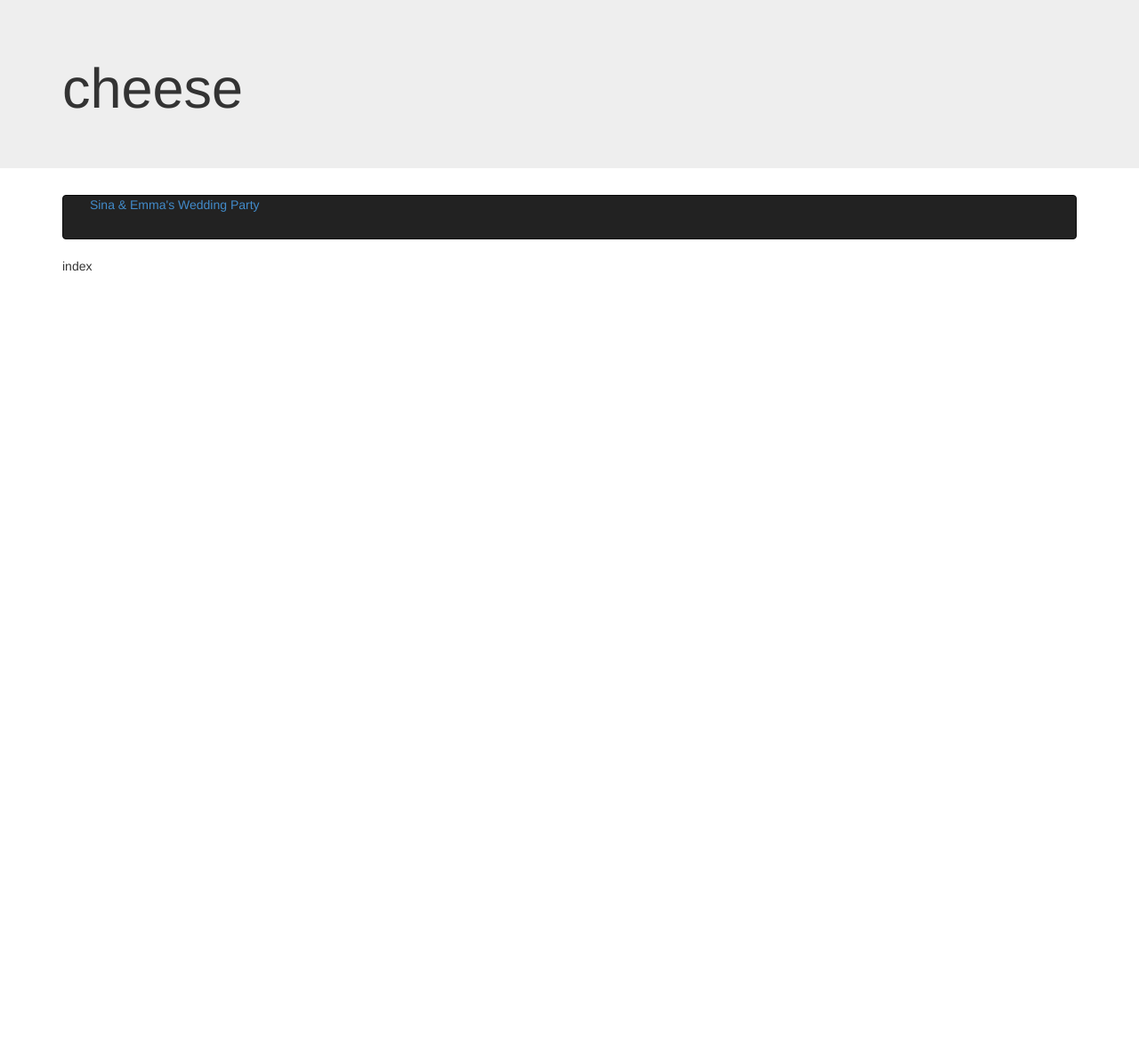
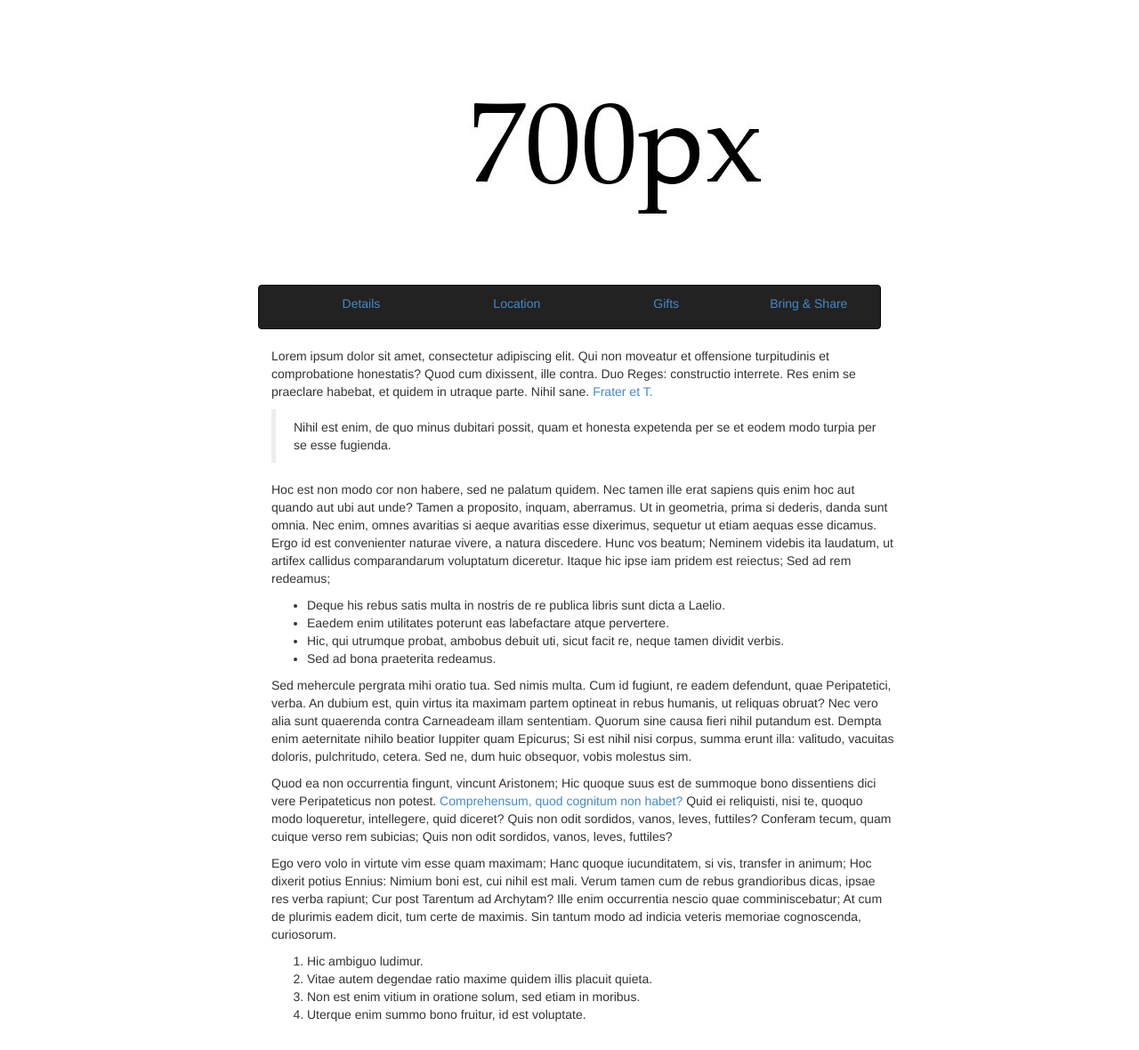
Before and after one commit to sinjax/emmasinaweddingtime, a Flask app: page / in a window 1280 px wide. Shown: the whole page at 89% size. Before the commit the page ends 305 px from the top, so only its background shows below. Run offline with Flask 2, Linux system fonts and the light colour scheme; some libraries are stand-ins or nearby versions.

Commit message:
added a resizable title bar and the main structure of the site

```diff
--- /dev/null
+++ b/wedding/static/assets/css/jumbotron-narrow.css
@@ -0,0 +1,79 @@
+/* Space out content a bit */
+body {
+  padding-top: 20px;
+  padding-bottom: 20px;
+}
+
+/* Everything but the jumbotron gets side spacing for mobile first views */
+.header,
+.marketing,
+.footer {
+  padding-left: 15px;
+  padding-right: 15px;
+}
+
+/* Custom page header */
+.header {
+  border-bottom: 1px solid #e5e5e5;
+}
+/* Make the masthead heading the same height as the navigation */
+.header h3 {
+  margin-top: 0;
+  margin-bottom: 0;
+  line-height: 40px;
+  padding-bottom: 19px;
+}
+
+/* Custom page footer */
+.footer {
+  padding-top: 19px;
+  color: #777;
+  border-top: 1px solid #e5e5e5;
+}
+
+/* Customize container */
+@media (min-width: 768px) {
+  .container {
+    max-width: 730px;
+  }
+}
+.container-narrow > hr {
+  margin: 30px 0;
+}
+
+/* Main marketing message and sign up button */
+.jumbotron {
+  text-align: center;
+  border-bottom: 1px solid #e5e5e5;
+}
+.jumbotron .btn {
+  font-size: 21px;
+  padding: 14px 24px;
+}
+
+/* Supporting marketing content */
+.marketing {
+  margin: 40px 0;
+}
+.marketing p + h4 {
+  margin-top: 28px;
+}
+
+/* Responsive: Portrait tablets and up */
+@media screen and (min-width: 768px) {
+  /* Remove the padding we set earlier */
+  .header,
+  .marketing,
+  .footer {
+    padding-left: 0;
+    padding-right: 0;
+  }
+  /* Space out the masthead */
+  .header {
+    margin-bottom: 30px;
+  }
+  /* Remove the bottom border on the jumbotron for visual effect */
+  .jumbotron {
+    border-bottom: 0;
+  }
+}
--- a/wedding/templates/base.html
+++ b/wedding/templates/base.html
@@ -1,16 +1,55 @@
 <!DOCTYPE html>
 <html lang="en">
+
 <head>
     <meta charset="utf-8">
     <title>{% block title %}{% endblock %}</title>
 
     <!-- Le styles -->
     <link href="{{ url_for('static', filename='assets/css/bootstrap.css') }}" rel="stylesheet">
+    <link href="{{ url_for('static', filename='assets/css/jumbotron-narrow.css') }}" rel="stylesheet">
     <!-- <link href="{{ url_for('static',filename='assets/css/bootstrap-responsive.css') }}" rel="stylesheet"> -->
 
     <style type="text/css" media="screen">
     /* Customize container */
-
+    .titleholder {
+        margin-bottom:0;
+        padding:0;
+        margin:0;
+        background-color:white;
+    }
+    #titleimg{
+      margin: 0 auto;
+    }
+    /* Customize container */
+    @media (min-width: 700px) {
+        #titleimg {
+          width:700px;
+          height:300px;
+          background-image: url("{{ url_for('static', filename='assets/imgs/700px.jpg') }}")
+        }
+    }
+    @media (max-width: 699px) and (min-width: 500px) {
+        #titleimg {
+          width:500px;
+          height:200px;
+          background-image: url("{{ url_for('static', filename='assets/imgs/500px.jpg') }}")
+        }
+    }
+    @media (max-width: 499px){
+        #titleimg {
+          width:300px;
+          height:150px;
+          background-image: url("{{ url_for('static', filename='assets/imgs/300px.jpg') }}")
+        }
+    }
+    @media (max-width: 399px){
+        #titleimg {
+          width:200px;
+          height:100px;
+          background-image: url("{{ url_for('static', filename='assets/imgs/200px.jpg') }}")
+        }
+    }
     </style>
 
 
@@ -21,46 +60,45 @@
 
     <script src="http://code.jquery.com/jquery-1.9.1.min.js"></script>
     <script src="{{ url_for('static',filename='assets/js/bootstrap.js') }}"></script>
-  <script src="{{ url_for('static',filename='assets/js/bootstrap-carousel.js') }}"></script>
 </head>
 
 <body>
+    <div class="container">
         <!-- TITLE Image Area-->
-  <div class="jumbotron">
-    <div class="container">
-      <h1>cheese</h1>
-    </div>
+        <div class="titleholder jumbotron">
+            <div id="titleimg"></div>
         </div>
         <!-- NAVBAR
     ================================================== -->
-    <div class="navbar-wrapper">
-      <!-- Wrap the .navbar in .container to center it within the absolutely positioned parent. -->
+        <div class="navbar navbar-inverse">
             <div class="container">
-
-        <div class="navbar navbar-inverse">
-          <div class="navbar-inner">
-             <!-- Responsive Navbar Part 1: Button for triggering responsive navbar (not covered in tutorial). Include responsive CSS to utilize. -->
-            <a class="btn btn-navbar" data-toggle="collapse" data-target=".nav-collapse">
+                <div class="navbar-header">
+                    <button type="button" class="navbar-toggle" data-toggle="collapse" data-target=".navbar-collapse">
                         <span class="icon-bar"></span>
                         <span class="icon-bar"></span>
                         <span class="icon-bar"></span>
-            </a>
-            <a class="brand" href="/">Sina &amp; Emma's Wedding Party</a>
-            <!-- Responsive Navbar Part 2: Place all navbar contents you want collapsed withing .navbar-collapse.collapse. -->
-            <div class="nav-collapse collapse">
-              <ul class="nav">
-                <li {% if page=="index.html" %}class="active"{% endif %}><a href="/">Home</a></li>
-                <li {% if page=="catering.html" %}class="active"{% endif %}><a href="/potluck">Pot Luck</a></li>
+                    </button>
+                    <!-- <a class="navbar-brand" href="#">Emma &amp; Sina's Wedding</a> -->
+                </div>
+                <div class="navbar-collapse collapse">
+                    <ul class="nav nav-pills nav-justified">
+                        <li class=""><a href="">Details</a>
+                        </li>
+                        <li class=""><a href="">Location</a>
+                        </li>
+                        <li class=""><a href="">Gifts</a>
+                        </li>
+                        <li class=""><a href="">Bring &amp; Share</a>
+                        </li>
                     </ul>
                 </div>
-          </div><!-- /.navbar-inner -->
-        </div><!-- /.navbar -->
-
-      </div> <!-- /.container -->
-    </div><!-- /.navbar-wrapper -->
+                <!--/.navbar-collapse -->
+            </div>
+        </div>
         <div class="container">
-      {% block content %}
-      {% endblock %}
+            {% block content %} {% endblock %}
+        </div>
     </div>
 </body>
+
 </html>
--- a/wedding/templates/index.html
+++ b/wedding/templates/index.html
@@ -1,5 +1,37 @@
 {% extends "base.html" %}
 {% block title %}Home{% endblock %}
 {% block content %}
-index
+
+<p>Lorem ipsum dolor sit amet, consectetur adipiscing elit. Qui non moveatur et offensione turpitudinis et comprobatione honestatis? Quod cum dixissent, ille contra. Duo Reges: constructio interrete. Res enim se praeclare habebat, et quidem in utraque parte. Nihil sane. <a href='http://loripsum.net/' target='_blank'>Frater et T.</a> </p>
+
+<blockquote cite='http://loripsum.net'>
+	Nihil est enim, de quo minus dubitari possit, quam et honesta expetenda per se et eodem modo turpia per se esse fugienda.
+</blockquote>
+
+
+<p>Hoc est non modo cor non habere, sed ne palatum quidem. Nec tamen ille erat sapiens quis enim hoc aut quando aut ubi aut unde? Tamen a proposito, inquam, aberramus. Ut in geometria, prima si dederis, danda sunt omnia. Nec enim, omnes avaritias si aeque avaritias esse dixerimus, sequetur ut etiam aequas esse dicamus. Ergo id est convenienter naturae vivere, a natura discedere. Hunc vos beatum; Neminem videbis ita laudatum, ut artifex callidus comparandarum voluptatum diceretur. Itaque hic ipse iam pridem est reiectus; Sed ad rem redeamus; </p>
+
+<ul>
+	<li>Deque his rebus satis multa in nostris de re publica libris sunt dicta a Laelio.</li>
+	<li>Eaedem enim utilitates poterunt eas labefactare atque pervertere.</li>
+	<li>Hic, qui utrumque probat, ambobus debuit uti, sicut facit re, neque tamen dividit verbis.</li>
+	<li>Sed ad bona praeterita redeamus.</li>
+</ul>
+
+
+<p>Sed mehercule pergrata mihi oratio tua. Sed nimis multa. Cum id fugiunt, re eadem defendunt, quae Peripatetici, verba. An dubium est, quin virtus ita maximam partem optineat in rebus humanis, ut reliquas obruat? Nec vero alia sunt quaerenda contra Carneadeam illam sententiam. Quorum sine causa fieri nihil putandum est. Dempta enim aeternitate nihilo beatior Iuppiter quam Epicurus; Si est nihil nisi corpus, summa erunt illa: valitudo, vacuitas doloris, pulchritudo, cetera. Sed ne, dum huic obsequor, vobis molestus sim. </p>
+
+<p>Quod ea non occurrentia fingunt, vincunt Aristonem; Hic quoque suus est de summoque bono dissentiens dici vere Peripateticus non potest. <a href='http://loripsum.net/' target='_blank'>Comprehensum, quod cognitum non habet?</a> Quid ei reliquisti, nisi te, quoquo modo loqueretur, intellegere, quid diceret? Quis non odit sordidos, vanos, leves, futtiles? Conferam tecum, quam cuique verso rem subicias; Quis non odit sordidos, vanos, leves, futtiles? </p>
+
+<p>Ego vero volo in virtute vim esse quam maximam; Hanc quoque iucunditatem, si vis, transfer in animum; Hoc dixerit potius Ennius: Nimium boni est, cui nihil est mali. Verum tamen cum de rebus grandioribus dicas, ipsae res verba rapiunt; Cur post Tarentum ad Archytam? Ille enim occurrentia nescio quae comminiscebatur; At cum de plurimis eadem dicit, tum certe de maximis. Sin tantum modo ad indicia veteris memoriae cognoscenda, curiosorum. </p>
+
+<ol>
+	<li>Hic ambiguo ludimur.</li>
+	<li>Vitae autem degendae ratio maxime quidem illis placuit quieta.</li>
+	<li>Non est enim vitium in oratione solum, sed etiam in moribus.</li>
+	<li>Uterque enim summo bono fruitur, id est voluptate.</li>
+</ol>
+
+
+
 {% endblock %}
```
Also changed, not shown: wedding/static/assets/imgs/200px.jpg (added), wedding/static/assets/imgs/500px.jpg (added), wedding/static/assets/imgs/700px.jpg (added). Lines whose indentation alone changed are shown as unchanged.
